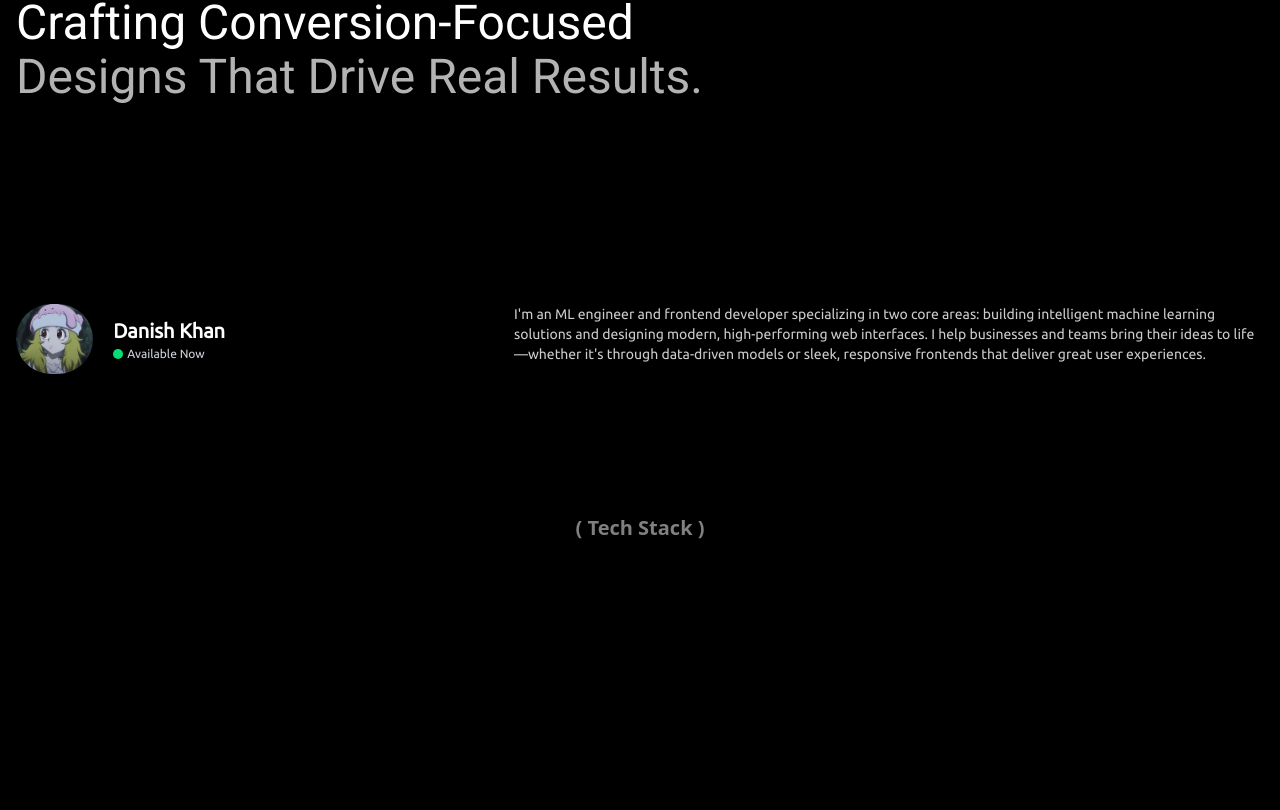
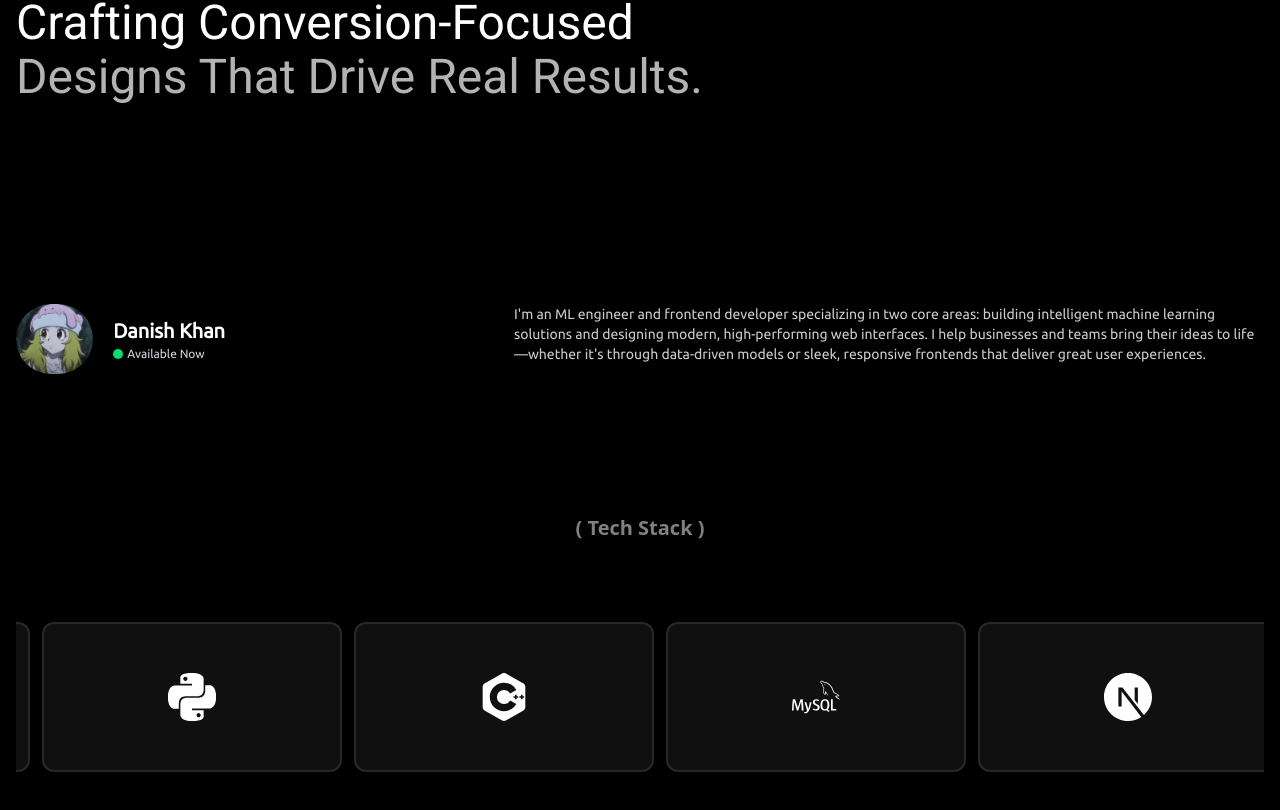
Before and after one commit to danish-khan962/Portfolio, a Next.js app: page / in a window 1280 px wide. Shown: the part 691-1501 px from the top of the page. Before the commit the page ends 1233 px from the top, so only its background shows below. Built offline with nearby package versions, Linux system fonts and the light colour scheme.

Commit message:
tech stack marquee...

```diff
--- a/package.json
+++ b/package.json
@@ -12,6 +12,7 @@
     "lucide-react": "^0.537.0",
     "next": "15.4.6",
     "react-dom": "19.1.0",
+    "react-fast-marquee": "^1.6.5",
     "react-icons": "^5.5.0"
   },
   "devDependencies": {
--- /dev/null
+++ b/src/components/MarqueeCard.tsx
@@ -0,0 +1,26 @@
+import React from 'react'
+import { Ubuntu } from 'next/font/google'
+
+const ubuntu = Ubuntu({
+    subsets: ["latin"],
+    weight: ["400"]
+})
+
+type MarqueeCardProps = {
+    icon: React.ReactNode
+    name: string
+}
+
+const MarqueeCard: React.FC<MarqueeCardProps> = ({ icon, name }) => {
+    return (
+        <div className='relative bg-black rounded-xl hover:bg-[#121212] group  hover:border-b-2'>
+            <div className='flex-shrink-0 bg-[#101010] backdrop-blur-3xl border-2 border-white/10 w-[200px] md:w-[300px] h-[150px] flex justify-center items-center hover:cursor-pointer rounded-xl hover:bg-white/80 hover:text-black transition-all ease-in-out duration-200'>
+                <p className='text-5xl'>{icon}</p>
+            </div>
+
+            <p className={`${ubuntu.className} text-center font-semibold py-2 text-white opacity-0 group-hover:opacity-100`}> {name} </p>
+        </div>
+    )
+}
+
+export default MarqueeCard
--- a/src/components/TechStackMarquee.tsx
+++ b/src/components/TechStackMarquee.tsx
@@ -1,9 +1,50 @@
 import React from 'react'
+import Marquee from 'react-fast-marquee'
+import MarqueeCard from './MarqueeCard'
+import {
+  SiTensorflow,
+  SiReact,
+  SiTypescript,
+  SiNextdotjs, SiTailwindcss,
+  SiPython,
+  SiGithub,
+  SiGooglecolab,
+  SiJupyter,
+  SiJavascript,
+  SiMysql,
+  SiCplusplus,
+} from 'react-icons/si'
+
+const techStack = [
+  { icon: <SiTensorflow />, name: "Tensorflow" },
+  { icon: <SiPython />, name: "Python" },
+  { icon: <SiCplusplus />, name: "C++" },
+  { icon: <SiMysql />, name: "MySQL" },
+  { icon: <SiNextdotjs />, name: "Next.js" },
+  { icon: <SiReact />, name: "React.js" },
+  { icon: <SiJavascript />, name: "JavaScript" },
+  { icon: <SiTailwindcss />, name: "Tailwind CSS" },
+  { icon: <SiTypescript />, name: "Typescript" },
+  { icon: <SiGithub />, name: "Github" },
+  { icon: <SiGooglecolab />, name: "Google Colab" },
+  { icon: <SiJupyter />, name: "Jupyter Notebook" },
+]
+
 
 const TechStackMarquee = () => {
   return (
-    <div>
-
+    <div className='w-full my-[60px] md:my-[80px]'>
+      <Marquee
+        gradient={false}
+        speed={50}
+        pauseOnHover={true}
+      >
+        {techStack.map((tech, index) => (
+          <div className='mr-3' key={index}>
+            <MarqueeCard icon={tech.icon} name={tech.name} />
+          </div>
+        ))}
+      </Marquee>
     </div>
   )
 }
--- a/src/home/HomePage.tsx
+++ b/src/home/HomePage.tsx
@@ -6,6 +6,7 @@ import Image from 'next/image'
 import profile_icon from "../../public/profile_icon.jpg"
 import { BsCircleFill } from 'react-icons/bs'
 import { Ubuntu } from 'next/font/google'
+import TechStackMarquee from '@/components/TechStackMarquee'
 
 const ubuntu = Ubuntu({
   subsets: ["latin"],
@@ -62,8 +63,10 @@ const HomePage = () => {
       </div>
 
       {/*  Tech stack section */}
-      <div>
+      <div className='flex flex-col w-full'>
         <h1 className='text-xl text-white/50 font-semibold text-center'>( Tech Stack )</h1>
+
+        <TechStackMarquee />
       </div>
 
     </div>
```
Also changed, not shown: 1 other file (tests, documents, lock files or other folders).
